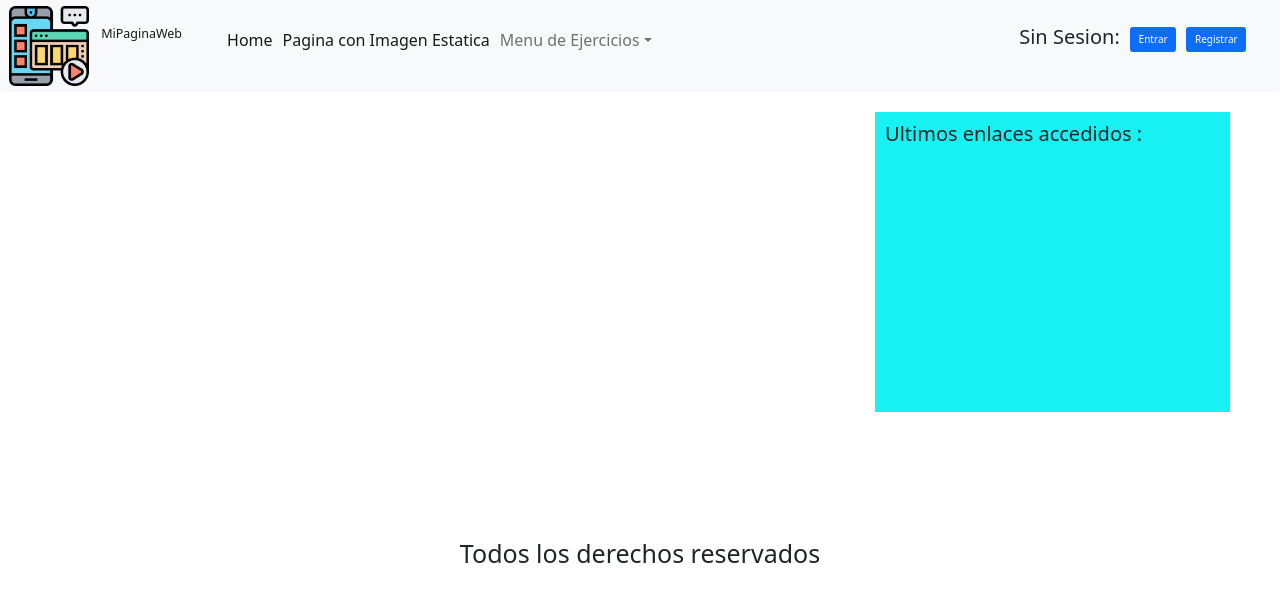
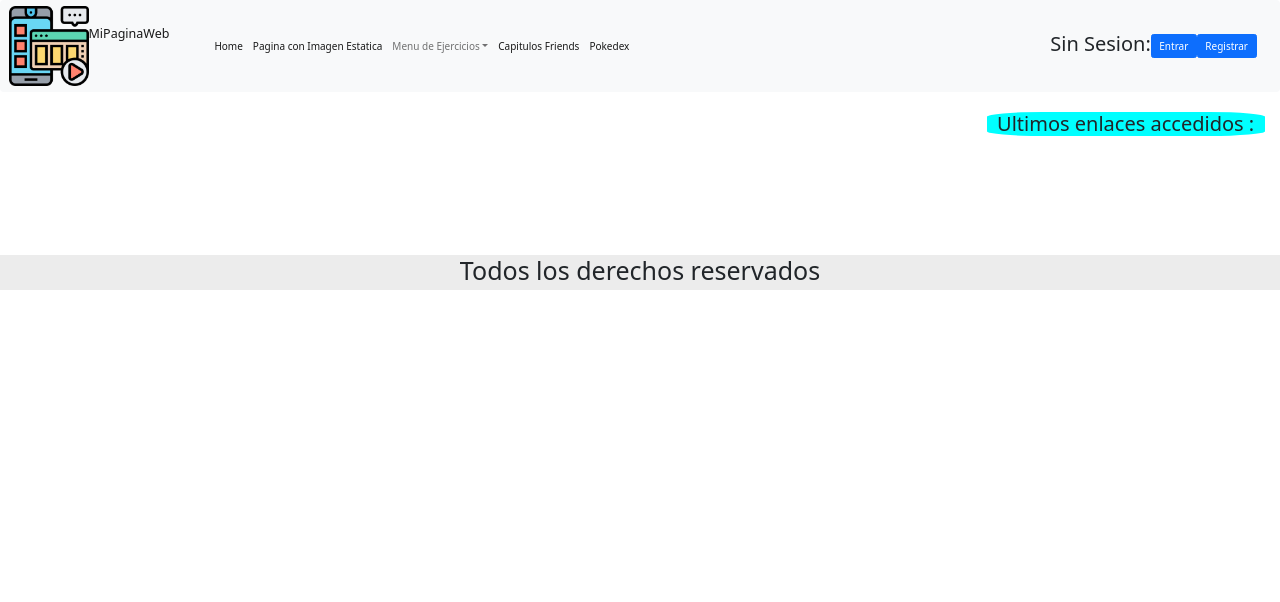
Before and after one commit to eyehalcon97/DAI, a Flask app: page / in a window 1280 px wide. Shown: the top 602 px of the page. Run offline with Flask 2, Linux system fonts and the light colour scheme; some libraries are stand-ins or nearby versions.

Commit message:
actualizacion

```diff
--- a/practica3/app/app.py
+++ b/practica3/app/app.py
@@ -2,7 +2,7 @@
 
 from flask import Flask , session ,request , render_template
 from flask import make_response
-from pymongo import MongoClient
+
 
 import random
 import re
@@ -234,12 +234,122 @@ def valido(cadena):
 
     return enviarcookie(render_template('index.html',solucion=solucion,nombre=nombre,visitado=visitado),None,pagina,link,cadena)
 
+
+
+
+@app.route('/friends/<cadena>' , methods=['GET', 'POST'])
+def friends(cadena):
+
+    if request.method == 'POST':
+        datos = request.form['nombre']
+        return busquedafriends(datos)
+
+    numero = int(cadena)*6
+    capitulos = model.BDfri(numero,numero+6)
+    nombre = request.cookies.get('nombre')
+    pagina = 'Capitulos de Friends Pagina ' + str(cadena)
+    link = 'friends'
+    visitado = leerhistorial()
+    siguiente = int(cadena)+1
+    atras = -1
+    paginas = []
+    tamanio = model.lenfriends()
+    if(int(cadena) > 0):
+        atras = int(cadena)-1
+    if((int(cadena)+1)*6 > tamanio):
+        siguiente=0
+    j=0
+    for i in range(0,tamanio,6):
+        paginas.append(j)
+        j=j+1
+
+    return enviarcookie(render_template('index.html',capitulos=capitulos,nombre=nombre,paginado=int(cadena),paginas=paginas,siguiente=siguiente,atras=atras,visitado=visitado),None,pagina,link,cadena)
+
+
+
+
+
+@app.route('/busquedafriends/<cadena>')
+def busquedafriends(cadena):
+
+    capitulos = model.busquedafriends(cadena)
+    nombre = request.cookies.get('nombre')
+    pagina = 'Capitulos de Friends Pagina : ' + str(cadena)
+    link = 'busquedafriends'
+    visitado = leerhistorial()
+    atras = -1
+    siguiente= 0
+    solucion='Se han encontrado los siguientes elementos con : ' + str(cadena)
+    if len(capitulos) == 0:
+        solucion = "no se ha encontrado ningun resultado de : " + str(cadena)
+
+    return enviarcookie(render_template('index.html',capitulos=capitulos,solucio=solucion,atras=atras,siguiente=siguiente,nombre=nombre,visitado=visitado),None,pagina,link,cadena)
+
+
+
+@app.route('/busquedapokedex/<cadena>')
+def busquedapokedex(cadena):
+
+    pokedex = model.busquedapokedex(cadena)
+    nombre = request.cookies.get('nombre')
+    pagina = 'Busqueda en pokedex de : ' + str(cadena)
+    link = 'busquedapokedex'
+    visitado = leerhistorial()
+    atras = -1
+    siguiente= 0
+    solucion='Se han encontrado los siguientes elementos con : ' + str(cadena)
+    if len(pokedex) == 0:
+        solucion = "no se ha encontrado ningun resultado de : " + str(cadena)
+
+    return enviarcookie(render_template('index.html',pokedex=pokedex,solucion=solucion,atras=atras,siguiente=siguiente,nombre=nombre,visitado=visitado),None,pagina,link,cadena)
+
+
+
+
+
+@app.route('/pokedex/<cadena>' , methods=['GET', 'POST'])
+def pokedex(cadena):
+
+    if request.method == 'POST':
+
+        datos = request.form['nombre']
+        return busquedapokedex(datos)
+
+    numero = int(cadena)*4
+    pokedex = model.BDpoke(numero,numero+4)
+    nombre = request.cookies.get('nombre')
+    pagina = 'pokedex Pagina ' + str(cadena)
+    link = 'pokedex'
+    visitado = leerhistorial()
+    siguiente = int(cadena)+1
+    atras = -1
+    paginas = []
+    tamanio = model.lenpokedex()
+    if(int(cadena) > 0):
+        atras = int(cadena)-1
+    if((int(cadena)+1)*4 > tamanio):
+        siguiente=0
+    j=0
+    for i in range(0,tamanio,4):
+        paginas.append(j)
+        j=j+1
+
+    return enviarcookie(render_template('index.html',pokedex=pokedex,nombre=nombre,paginado=int(cadena),paginas=paginas,siguiente=siguiente,atras=atras,visitado=visitado),None,pagina,link,cadena)
+
+
+
 @app.route('/salir')
 def salir():
     visitado = leerhistorial()
     solucion = 'Se ha salido de la sesion'
 
     return enviarcookie(render_template('index.html',solucion=solucion,visitado=visitado),0)
+
+
+
+
+
+
 
 def enviarcookie(respuesta,user=None,nombrepag=None,link=None,datos=None):
     resp = make_response(respuesta)
@@ -295,22 +405,3 @@ def leerhistorial():
                     cookie = {'nombre':cadena[0],'link':cadena[1]}
                 resp.append(cookie)
     return resp
-
-client = MongoClient("mongo", 27017) # Conectar al servicio (docker) "mongo" en su puerto estandar
-db = client.SampleCollections        # Elegimos la base de datos de ejemplo
-
-...
-
-@app.route('/mongo')
-def mongo():
-	# Encontramos los documentos de la coleccion "samples_friends"
-	episodios = db.samples_friends.find() # devuelve un cursor(*), no una lista ni un iterador
-
-	lista_episodios = []
-	for episodio in episodios:
-		app.logger.debug(episodio) # salida consola
-
-		lista_episodios.append(episodio)
-
-	# a los templates de Jinja hay que pasarle una lista, no el cursor
-	return render_template('index.html', capitulos=lista_episodios)
--- a/practica3/app/static/css/main.css
+++ b/practica3/app/static/css/main.css
@@ -1,69 +1,58 @@
 
-#usuario{
-    margin-right: 1%;
+.contenido{
+
+  text-align: center;
+  align-content: center;
+  padding-top: 5%;
+  padding-right: 5%;
+  padding-left: 5%;
+  padding-bottom: 5%;
+  margin-bottom: 5%;
 
 }
 
-
-#navbarSupportedContent{
-    font-size: medium;
-    margin-bottom: 1%;
-}
-#ejercicio{
-    font-size: medium;
+.footer{
+  text-align: center;
+  background-color: rgb(236, 236, 236);
 }
 
-* {
-  box-sizing: border-box;
+.aside{
+
+  text-align: center;
+  background-color: aqua;
+  border-radius: 20%;
+  margin-right: 5%;
+  margin-left: 5%;
 }
 
-@media (max-width: 600px) {
-    .row {
-      -webkit-flex-direction: column;
-      flex-direction: column;
-    }
-  }
+.pokemon{
+  max-width: 40%;
+  margin-right: 30%;
+  margin-left: 30%;
+  padding-bottom: 5%;
+  margin-bottom: 2%;
+  margin-top: 2%;
+  background-color: rgb(252, 194, 86);
+  border-color: orangered;
+  border-radius: 20%;
 
-/* Container for flexboxes */
-.row {
-    display: -webkit-flex;
-    display: flex;
-    margin-left: 10%;
-  }
-.row img{
-    width: 20%;
-    height: auto;
+}
+.pokemon img{
+  background-color: rgb(122, 251, 255);
+  border-radius: 20%;
 }
 
-  /* Create three unequal columns that sits next to each other */
-  .column {
-    padding: 10px;
-    height: 300px; /* Should be removed. Only for demonstration */
-  }
+.friends{
+  text-align: left;
+  max-width: 100%;
+  margin-right: 10%;
+  margin-left: 10%;
+  padding-bottom: 1%;
+  margin-bottom: 2%;
+  background-color: rgb(30, 189, 238);
+  margin-top: 2%;
+}
 
-  /* Left and right column */
-  .column.side {
-     -webkit-flex: 1;
-     -ms-flex: 1;
-     flex: 1;
-     background-color: #17f1f1;
-     margin-right: 5%;
-     margin-bottom: 10%;
-  }
-
-  /* Middle column */
-  .column.middle {
-    background-color: #ffffff;
-    -webkit-flex: 2;
-    -ms-flex: 2;
-    flex: 2;
-    margin-right: 5%;
-    margin-bottom: 10%;
-  }
-
-  /* Style the footer */
-  .footer {
-    background-color: #ffffff;
-    padding: 10px;
-    text-align: center;
-  }
+.firends img{
+  border-radius: 20%;
+}
--- a/practica3/app/templates/base.html
+++ b/practica3/app/templates/base.html
@@ -35,6 +35,12 @@
                   <li><a id="ejercicio" class="dropdown-item" href="{{ url_for('pedirdatos',cadena='cadena') }}">Ejercicio6</a></li>
                 </ul>
               </li>
+              <li class="nav-item">
+                <a class="nav-link active" aria-current="page" href="{{ url_for('friends',cadena=0) }}">Capitulos Friends</a>
+              </li>
+              <li class="nav-item">
+                <a class="nav-link active" aria-current="page" href="{{ url_for('pokedex',cadena=0) }}">Pokedex</a>
+              </li>
             </ul>
             {% if nombre %}
             <div id="usuario">
@@ -68,23 +74,39 @@
   <body>
 
 <div class="row">
-  <div class="column middle" >  {% block content %}{% endblock %}
+  <div class="col-9" >
+    <div class="contenido">
+      {% block content %}{% endblock %}
     </div>
-  <div class="column side" ><h2>Ultimos enlaces accedidos :</h2>
-    <ul class="navbar-nav me-auto mb-2 mb-lg-0">
+
+  </div>
+
+  <aside class="col-3" >
+      <div class="aside">
+        <h2>Ultimos enlaces accedidos :</h2>
         {% for i in visitado %}
+        <div class="row">
           {% if i.dato  %}
             <a id="visita" class="navbar-brand" aria-current="page" href="{{ url_for(i.link,cadena = i.dato) }}"><h1>{{i.nombre}}</h1></a>
            {% else %}
               <a id="visita" class="navbar-brand" aria-current="page" href="{{ url_for(i.link) }}"><h1>{{i.nombre}}</h1></a>
            {% endif %}
+        </div>
         {% endfor %}
-    </ul></div>
       </div>
 
+
+  </aside>
+
+</div>
+<footer>
+  <div class="row">
     <div class="footer">
       <h1>Todos los derechos reservados</h1>
     </div>
+
+  </div>
+</footer>
 
 
 
--- a/practica3/app/templates/index.html
+++ b/practica3/app/templates/index.html
@@ -5,19 +5,125 @@
       <h1> {{ solucion }}  </h1>
       {%endif%}
 
+      {% if capitulos %}
 
-      {% if capitulos %}
+
+        <form action="{{ url_for('friends', cadena='busqueda' )}} " method="post">
+            <h1>Buscar :</h1>
+            <div class="mb-3">
+                <input type="text" class="form-control" id="nombre" name="nombre" placeholder="Introduzca el nombre de usuario" required>
+            </div>
+            <div class="col-12">
+                <input type="submit" class="btn btn-primary" id="send-signup" name="signup" value="Buscar"  />
+            </div>
+        </form>
+
       {% for i in capitulos %}
-      <div>
+      <div class="friends" onclick="window.open('{{i.url}}', );"style="cursor: pointer;">&nbsp;
         <h1>Temporada{{i.season}} Capitulo: {{i.number}}</h1>
         <h1>{{i.name}}</h1>
         <h1>Fecha de emision: {{i.airdate}}</h1>
         <h1>Duracion: {{i.runtime}} min</h1>
-        <h1>Sinopsis: </h1>
-        {{i.summary}}
+        <h1>Sinopsis: {{i.summary}}</h1>
         <img src={{i.image.medium}} alt="">
       </div>
 
       {% endfor %}
+
+      <nav aria-label="Page navigation example">
+        <ul class="pagination">
+          {%if atras != -1%}
+          <li class="page-item active"><a class="page-link" href="{{ url_for('friends',cadena=atras ) }}">Pagina Anterior</a></li>
+          {% endif %}
+
+          {% for i in paginas %}
+
+          {%if i == paginado%}
+          <li class="page-item active"><a class="page-link" href="{{ url_for('friends',cadena=i ) }}">{{i}}</a></li>
+          {% else %}
+          <li class="page-item"><a class="page-link" href="{{ url_for('friends',cadena=i ) }}">{{i}}</a></li>
+          {% endif %}
+
+          {% endfor %}
+
+          {%if siguiente != 0%}
+          <li class="page-item active"><a class="page-link" href="{{ url_for('friends',cadena=siguiente ) }}">Siguiente Pagina</a></li>
+          {% endif %}
+        </ul>
+      </nav>
+
+
       {%endif%}
+
+      {% if pokedex %}
+
+
+      <form action="{{ url_for('pokedex', cadena='busqueda' )}} " method="post">
+        <h1>Buscar :</h1>
+        <div class="mb-3">
+            <input type="text" class="form-control" id="nombre" name="nombre" placeholder="Introduzca el nombre de usuario" required>
+        </div>
+        <div class="col-12">
+            <input type="submit" class="btn btn-primary" id="send-signup" name="signup" value="Buscar"  />
+        </div>
+    </form>
+
+      {% for pokemon in pokedex %}
+            <div class="pokemon">
+            <h1>Nº : {{pokemon.num}}</h1>
+            <img src={{pokemon.img}}>
+            <h1>{{pokemon.name}}</h1>
+            <h1>
+            Tipo :
+            {% for i in pokemon.type %}
+                {{i}}
+              {% endfor %}
+            </h1>
+            <h1>Altura : {{pokemon.height}}</h1>
+            <h1>Peso : {{pokemon.weight}}</h1>
+            <h1>Debilidad :
+              {% for i in pokemon.weaknesses %}
+                {{i}}
+              {% endfor %}
+
+
+            </h1>
+
+
+
+      </div>
+
+      {% endfor %}
+      <div>
+
+
+        <nav aria-label="Page navigation example">
+          <ul class="pagination">
+            {%if atras != -1%}
+            <li class="page-item active"><a class="page-link" href="{{ url_for('pokedex',cadena=atras ) }}">Pagina Anterior</a></li>
+            {% endif %}
+
+            {% for i in paginas %}
+
+            {%if i == paginado%}
+            <li class="page-item active"><a class="page-link" href="{{ url_for('pokedex',cadena=i ) }}">{{i}}</a></li>
+            {% else %}
+            <li class="page-item"><a class="page-link" href="{{ url_for('pokedex',cadena=i ) }}">{{i}}</a></li>
+            {% endif %}
+
+            {% endfor %}
+
+            {%if siguiente != 0%}
+            <li class="page-item active"><a class="page-link" href="{{ url_for('pokedex',cadena=siguiente ) }}">Siguiente Pagina</a></li>
+            {% endif %}
+          </ul>
+        </nav>
+
+      </div>
+
+
+
+      {%endif%}
+
+
     {% endblock %}
```
Also changed, not shown: practica3/app/model.py (+88 -3 lines), practica3/app/templates/entrar.html (+1 -6 lines), 13 other files. Lines whose indentation alone changed are shown as unchanged.
